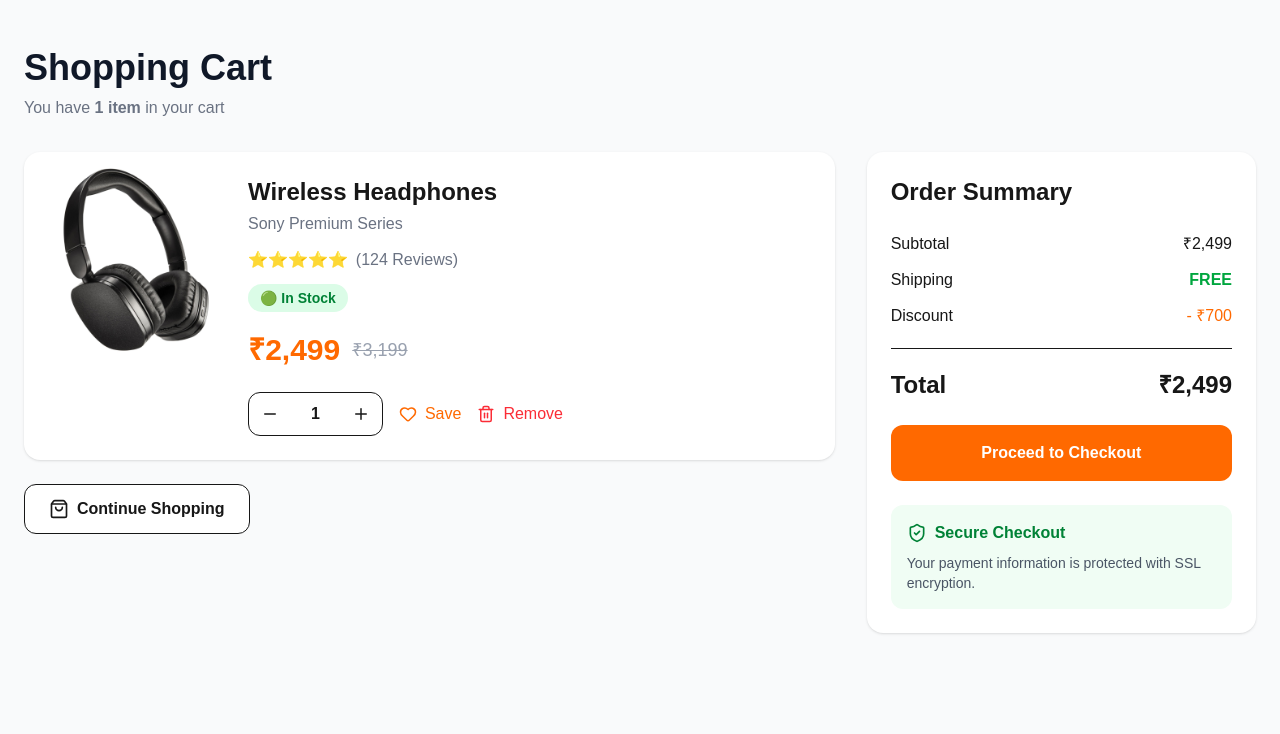
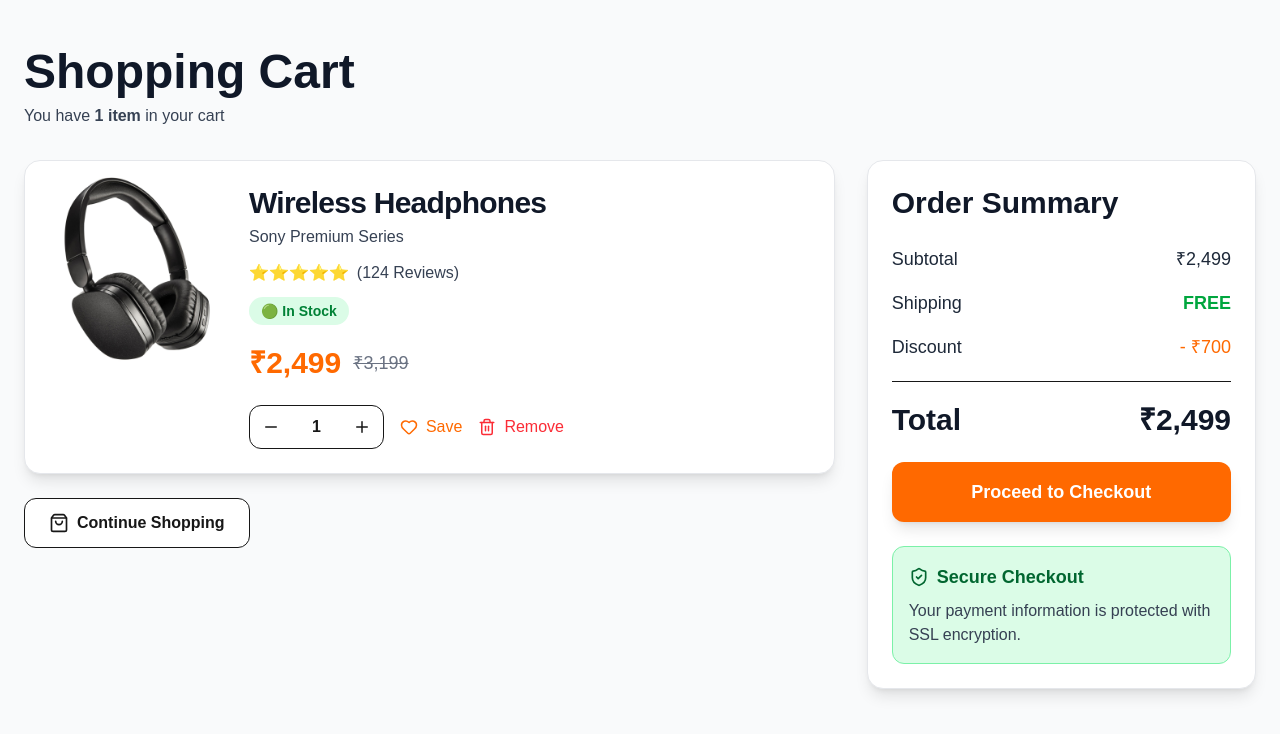
Before and after one commit to Sunil2505/Kotoze, a Next.js app: page /cart in a window 1280 px wide. Shown: the top 734 px of the page. Built offline with nearby package versions, Linux system fonts and the light colour scheme.

Commit message:
Complete premium cart UI

```diff
--- a/src/app/cart/page.tsx
+++ b/src/app/cart/page.tsx
@@ -12,18 +12,18 @@ export default function CartPage() {
   return (
     <main className="min-h-screen bg-gray-50 py-12">
       <div className="mx-auto max-w-7xl px-6">
-        <h1 className="mb-2 text-4xl font-bold text-gray-900">
+        <h1 className="mb-2 text-5xl font-extrabold text-gray-900">
           Shopping Cart
         </h1>
 
-        <p className="mb-8 text-gray-500">
+        <p className="mb-8 text-gray-700">
           You have <span className="font-semibold">1 item</span> in your cart
         </p>
 
         <div className="grid gap-8 lg:grid-cols-3">
           {/* Cart Item */}
           <div className="lg:col-span-2">
-            <div className="rounded-2xl bg-white p-6 shadow-sm">
+            <div className="rounded-2xl border border-gray-200 bg-white p-6 shadow-lg">
 
               <div className="flex flex-col gap-6 md:flex-row">
 
@@ -39,17 +39,16 @@ export default function CartPage() {
 
                 <div className="flex-1">
 
-                  <h2 className="text-2xl font-bold">
+                <h2 className="text-3xl font-extrabold tracking-tight text-gray-900">
                     Wireless Headphones
-                  </h2>
-
-                  <p className="mt-1 text-gray-500">
+                </h2>
+                  <p className="mt-1 text-gray-700 font-medium">
                     Sony Premium Series
                   </p>
 
                   <div className="mt-3 flex items-center gap-2">
                     ⭐⭐⭐⭐⭐
-                    <span className="text-gray-500">(124 Reviews)</span>
+                    <span className="text-gray-700 font-medium">(124 Reviews)</span>
                   </div>
 
                   <p className="mt-3 inline-block rounded-full bg-green-100 px-3 py-1 text-sm font-semibold text-green-700">
@@ -61,7 +60,7 @@ export default function CartPage() {
                       ₹2,499
                     </span>
 
-                    <span className="text-lg text-gray-400 line-through">
+                    <span className="text-lg text-gray-500 line-through">
                       ₹3,199
                     </span>
                   </div>
@@ -115,25 +114,25 @@ export default function CartPage() {
 
           <div>
 
-            <div className="rounded-2xl bg-white p-6 shadow-sm">
+            <div className="rounded-2xl border border-gray-200 bg-white p-6 shadow-lg">
 
-              <h2 className="mb-6 text-2xl font-bold">
+              <h2 className="mb-6 text-3xl font-extrabold text-gray-900">
                 Order Summary
               </h2>
 
-              <div className="mb-3 flex justify-between">
+              <div className="mb-4 flex justify-between text-lg font-medium text-gray-800">
                 <span>Subtotal</span>
                 <span>₹2,499</span>
               </div>
 
-              <div className="mb-3 flex justify-between">
+              <div className="mb-4 flex justify-between text-lg font-medium text-gray-800">
                 <span>Shipping</span>
                 <span className="text-green-600 font-semibold">
                   FREE
                 </span>
               </div>
 
-              <div className="mb-3 flex justify-between">
+              <div className="mb-4 flex justify-between text-lg font-medium text-gray-800">
                 <span>Discount</span>
                 <span className="text-orange-500">
                   - ₹700
@@ -142,22 +141,22 @@ export default function CartPage() {
 
               <hr className="my-5" />
 
-              <div className="flex justify-between text-2xl font-bold">
+              <div className="flex justify-between text-3xl font-extrabold text-gray-900">
                 <span>Total</span>
                 <span>₹2,499</span>
               </div>
 
-              <button className="mt-6 w-full rounded-xl bg-orange-500 py-4 font-bold text-white transition hover:bg-orange-600">
+              <button className="mt-6 w-full rounded-xl bg-orange-500 py-4 text-lg font-bold text-white shadow-lg transition-all duration-300 hover:bg-orange-600 hover:shadow-2xl">
                 Proceed to Checkout
               </button>
 
-              <div className="mt-6 rounded-xl bg-green-50 p-4">
-                <div className="flex items-center gap-2 font-semibold text-green-700">
+              <div className="mt-6 rounded-xl bg-green-100 border border-green-300 p-4">
+                <div className="flex items-center gap-2 text-lg font-bold text-green-800">
                   <ShieldCheck size={20} />
                   Secure Checkout
                 </div>
 
-                <p className="mt-2 text-sm text-gray-600">
+                <p className="mt-2 text-base text-gray-700">
                   Your payment information is protected with SSL encryption.
                 </p>
               </div>
```
